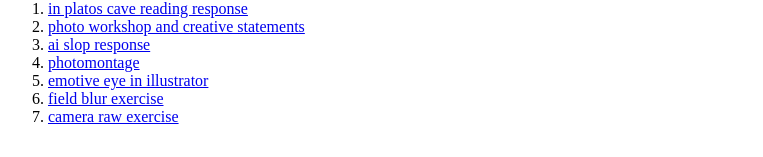
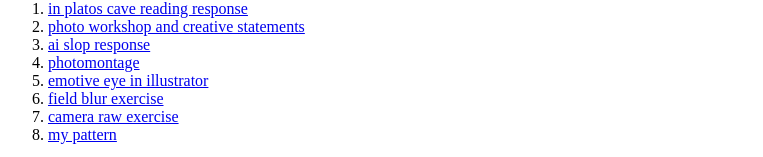
Before and after one commit to kamoramonroe/media150, a plain HTML site: page homework 3.html in a window 1280 px wide. Shown: the part 1062-1219 px from the top of the page, without its empty margins (0-763 px from the left). Drawn offline with Linux system fonts and the light colour scheme.

Commit message:
Update homework 3.html

```diff
--- a/homework 3.html
+++ b/homework 3.html
@@ -20,6 +20,7 @@
  <li><a href="emotive eye.html">emotive eye in illustrator</a></li>
  <li><a href="fieldblur.html">field blur exercise</a></li>
  <li><a href="cameraraw.html">camera raw exercise</a></li>
+ <li><a href="pattern.html">my pattern</a></li>
  </ol>
 </body>
 </html>
```
